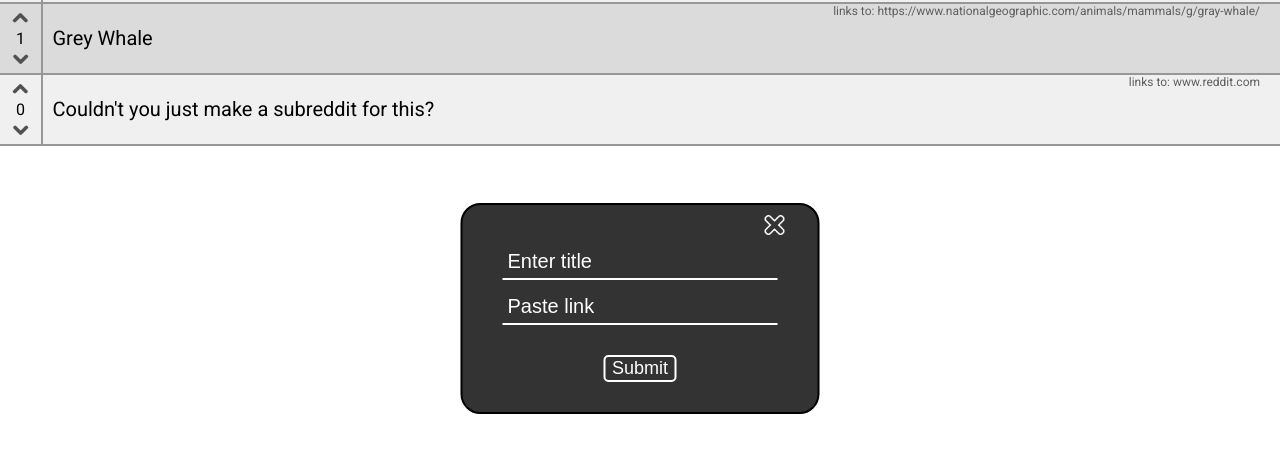
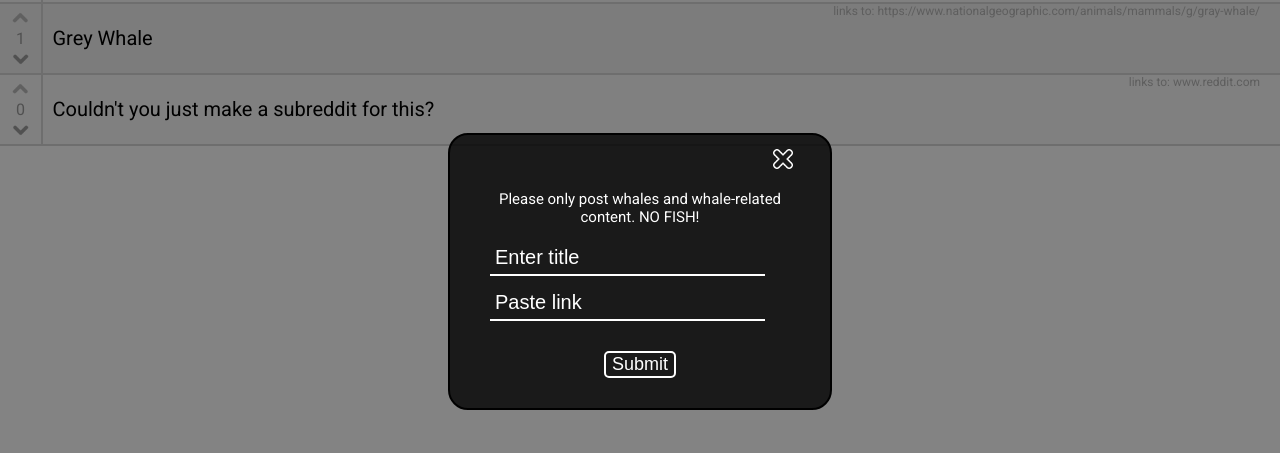
Before and after one commit to samvschantz/React-Reddit-Clone, a React app: page / in a window 1280 px wide. Both pictures are taken after a click on the element "add a link". Shown: the part 157-610 px from the top of the page. Built offline with nearby package versions, Linux system fonts and the light colour scheme.

Commit message:
Added body obscuring to link entry form
body now obscured when entering link much easier to see and focus on form for user

```diff
--- a/src/HomePage.jsx
+++ b/src/HomePage.jsx
@@ -110,6 +110,7 @@ export default class HomePage extends Component {
       links: newArray,
       addLink: false
     });
+    // this.orderLinks();
   }
 
   render() {
--- a/src/LinkEntry.jsx
+++ b/src/LinkEntry.jsx
@@ -5,10 +5,14 @@ export const LinkEntry = props => {
   let LinkEntryForm = <div />;
   if (props.addLink) {
     LinkEntryForm = (
+      <div className="bodyObscure">
         <div className="linkEntry">
           <div className="cancelDiv" onClick={() => props.onCancel()}>
             <img src={cancel_button} />
           </div>
+          <p className="gentleReminder">
+            Please only post whales and whale-related content. NO FISH!
+          </p>
           <form onSubmit={evt => props.onLinkSubmit(evt)}>
             <input
               placeholder="Enter title"
@@ -21,6 +25,7 @@ export const LinkEntry = props => {
             <button type="submit">Submit</button>
           </form>
         </div>
+      </div>
     );
   }
 
--- a/src/styles.css
+++ b/src/styles.css
@@ -54,7 +54,7 @@ body {
   position: absolute;
   left: 50%;
   transform: translateX(-50%);
-  top: 45%;
+  top: 25%;
   padding: 40px 40px 30px 40px;
   background-color: rgba(0, 0, 0, 0.8);
   border-radius: 20px;
@@ -173,3 +173,18 @@ input::placeholder {
   margin: 0 auto;
   margin-top: 30px;
 }
+
+.gentleReminder {
+  color: white;
+  font-size: 15px;
+  font-family: Roboto;
+  text-align: center;
+  max-width: 300px;
+}
+
+.bodyObscure {
+  height: 100vh;
+  width: 100vw;
+  position: absolute;
+  background-color: rgba(100, 100, 100, 0.8);
+}
```
Lines whose indentation alone changed are shown as unchanged.
